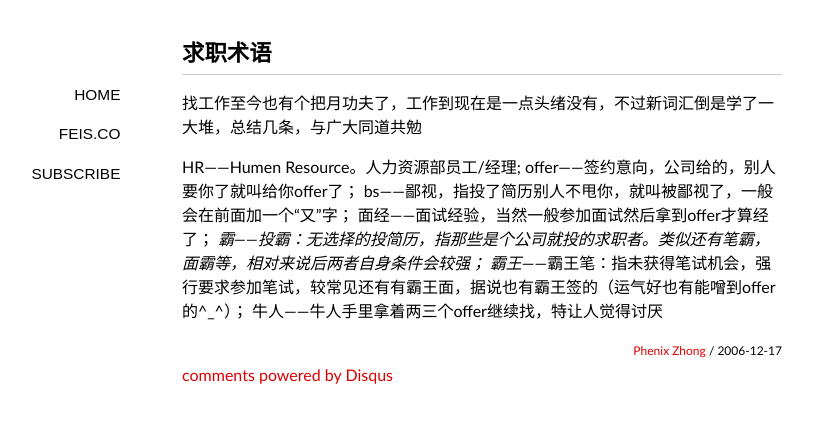
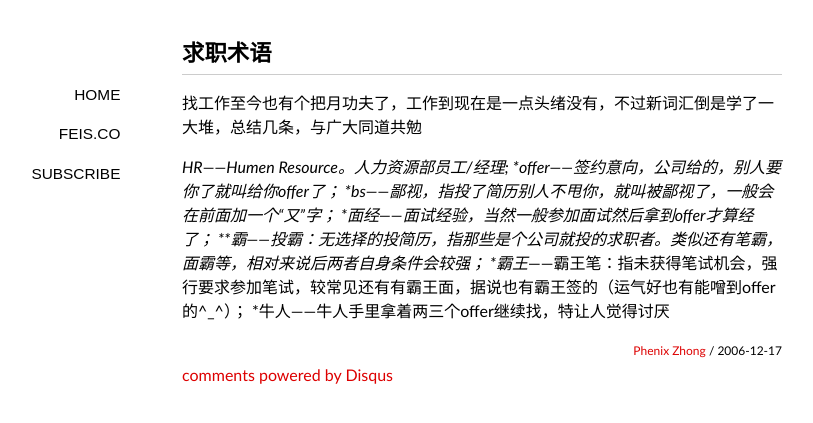
Before and after one commit to insolo/blog, a Jekyll site: the page built from _posts/2006-12-17-0033.md, in a window 1280 px wide. Shown: the top 423 px of the page, without its empty margins (158-971 px from the left). Built offline with Jekyll 4.4.1, drawn with Linux system fonts in a browser that asks for light colours; some web fonts are replaced; Markdown is read by kramdown in place of the engine named in the settings; comment, search, counter and statistics services are not loaded.

Commit message:
Signed-off-by: insolo <phenixzhong@gmail.com>

```diff
--- a/_posts/2006-12-17-0033.md
+++ b/_posts/2006-12-17-0033.md
@@ -5,10 +5,10 @@ title: 求职术语
 
 找工作至今也有个把月功夫了，工作到现在是一点头绪没有，不过新词汇倒是学了一大堆，总结几条，与广大同道共勉
 
-HR——Humen Resource。人力资源部员工/经理;
-offer——签约意向，公司给的，别人要你了就叫给你offer了；
-bs——鄙视，指投了简历别人不甩你，就叫被鄙视了，一般会在前面加一个“又”字；
-面经——面试经验，当然一般参加面试然后拿到offer才算经了；
-*霸——投霸：无选择的投简历，指那些是个公司就投的求职者。类似还有笔霸，面霸等，相对来说后两者自身条件会较强；
-霸王*——霸王笔：指未获得笔试机会，强行要求参加笔试，较常见还有有霸王面，据说也有霸王签的（运气好也有能噌到offer的^_^）；
-牛人——牛人手里拿着两三个offer继续找，特让人觉得讨厌
+*HR——Humen Resource。人力资源部员工/经理;
+*offer——签约意向，公司给的，别人要你了就叫给你offer了；
+*bs——鄙视，指投了简历别人不甩你，就叫被鄙视了，一般会在前面加一个“又”字；
+*面经——面试经验，当然一般参加面试然后拿到offer才算经了；
+**霸——投霸：无选择的投简历，指那些是个公司就投的求职者。类似还有笔霸，面霸等，相对来说后两者自身条件会较强；
+*霸王*——霸王笔：指未获得笔试机会，强行要求参加笔试，较常见还有有霸王面，据说也有霸王签的（运气好也有能噌到offer的^_^）；
+*牛人——牛人手里拿着两三个offer继续找，特让人觉得讨厌
```
